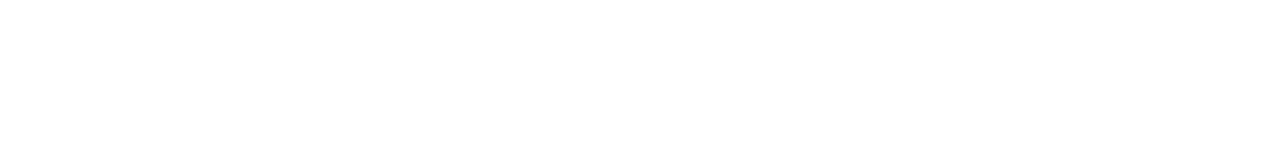
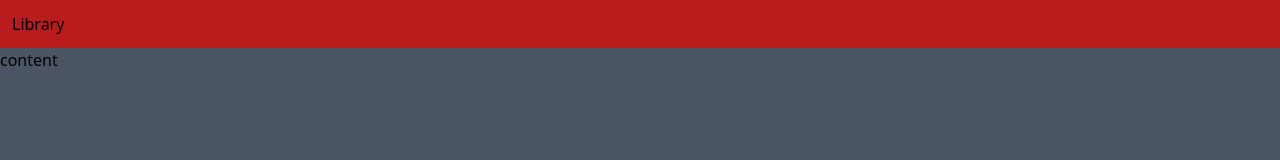
Before and after one commit to Source-Kod/Odin-Library, a plain HTML site: page index.html in a window 1280 px wide. Drawn offline with Linux system fonts and the light colour scheme.

Commit message:
basic html css start

```diff
--- a/index.html
+++ b/index.html
@@ -7,5 +7,13 @@
     <link href="css/style.css" rel="stylesheet">
   </head>
   <body>
+    <!-- header -->
+    <div class="bg-red-700 p-3">
+      <h1>Library</h1>
+    </div>
+    <!-- content -->
+    <div class="bg-gray-600 h-screen">
+      <p>content</p>
+    </div>
   </body>
 </html>
```
Also changed, not shown: css/style.css.
